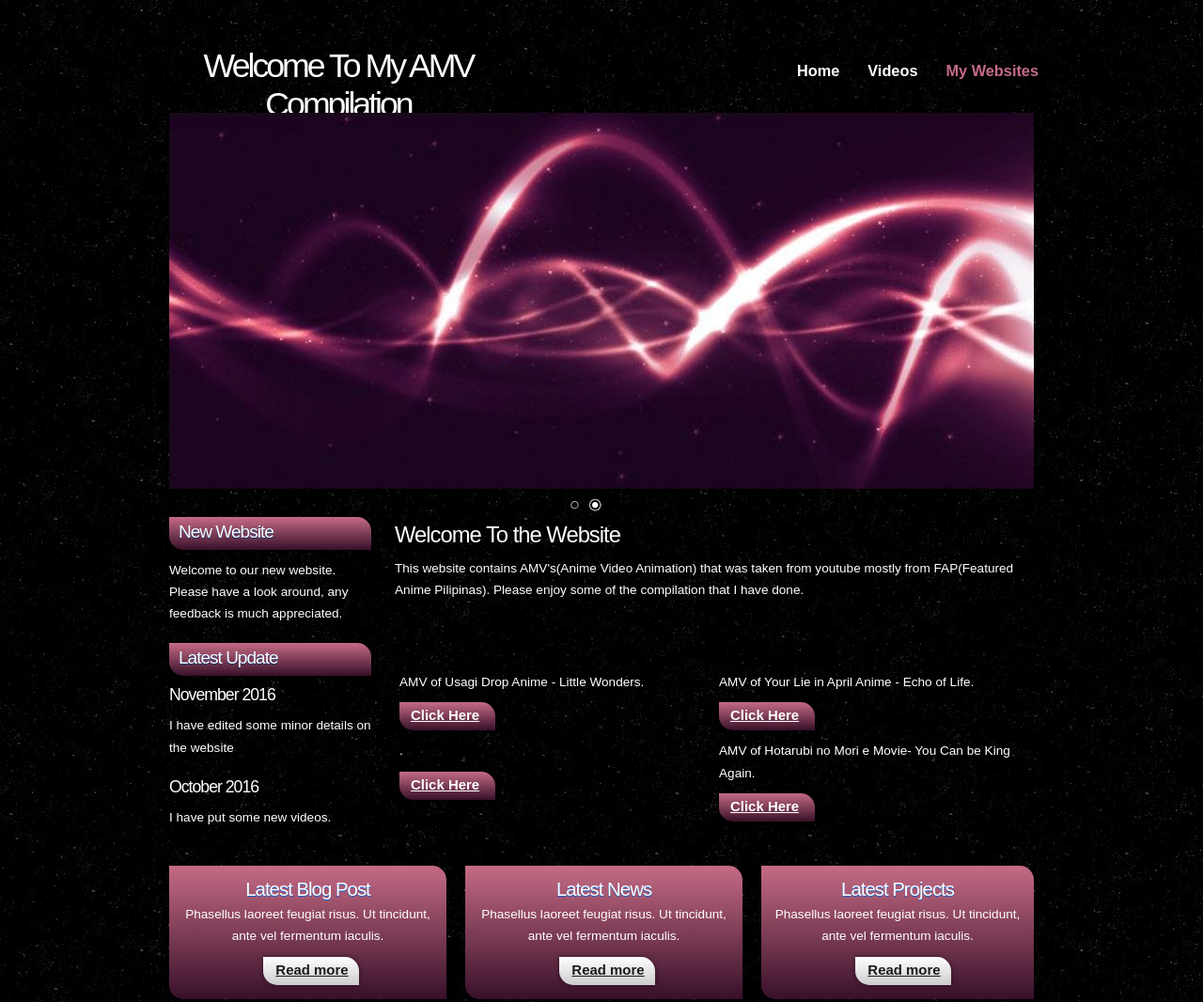
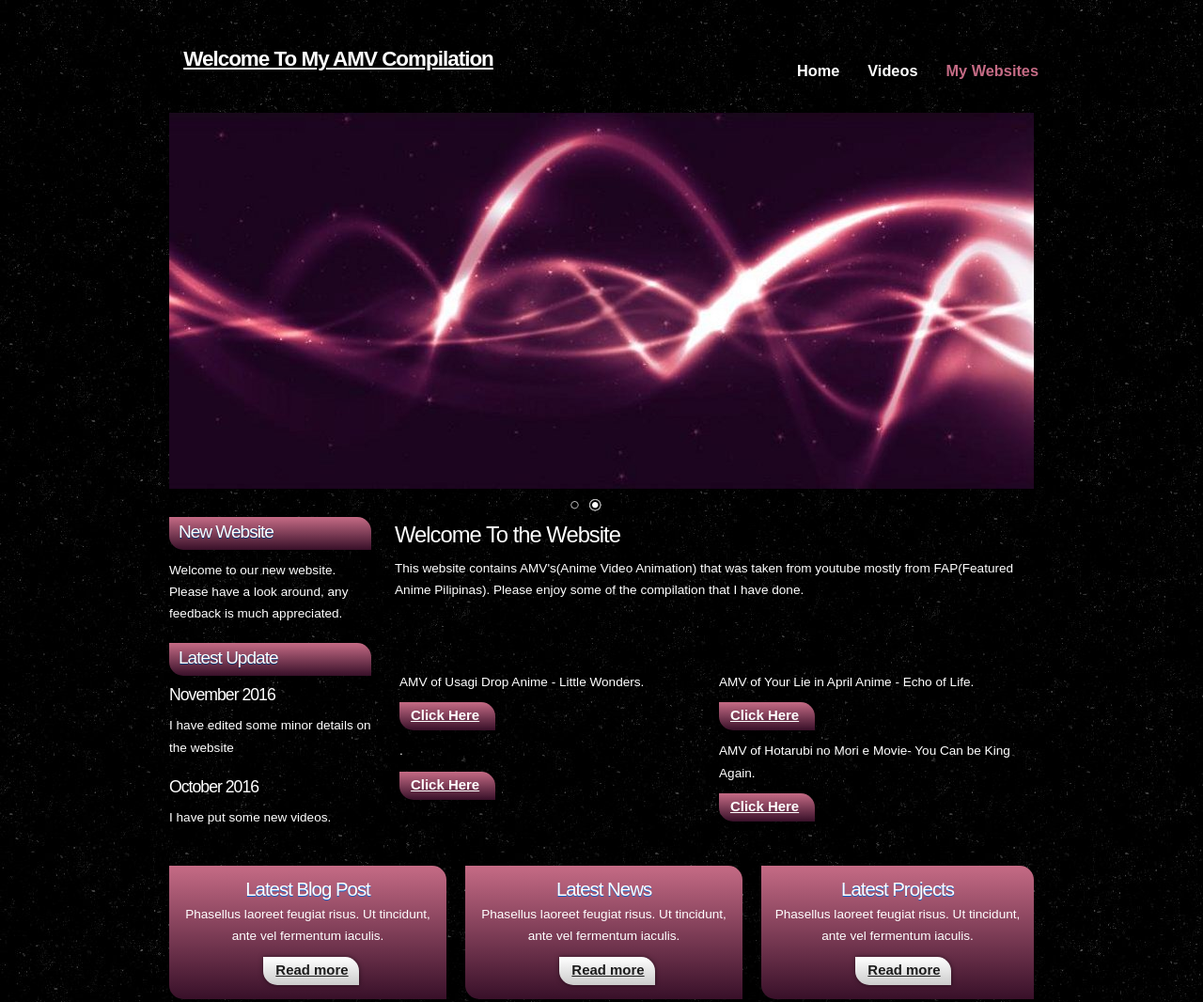
Before and after one commit to markaron123/video, a plain HTML site: page index.html in a window 1280 px wide. Shown: the top 1066 px of the page at 94% size. Drawn offline with Linux system fonts and the light colour scheme.

Commit message:
Add files via upload

```diff
--- a/index.html
+++ b/index.html
@@ -22,7 +22,7 @@
 
 	<div id="menubar">
 	  <div id="welcome">
-	    <h1><a href="#">Welcome To My AMV Compilation</a></h1>
+	    <h2><a href="#">Welcome To My AMV Compilation</a></h2>
 	  </div><!--close welcome-->
       <div id="menu_items">
 	    <ul id="menu">
```
Also changed, not shown: ourwork.html (+1 -1 lines), projects.html (+1 -1 lines).
